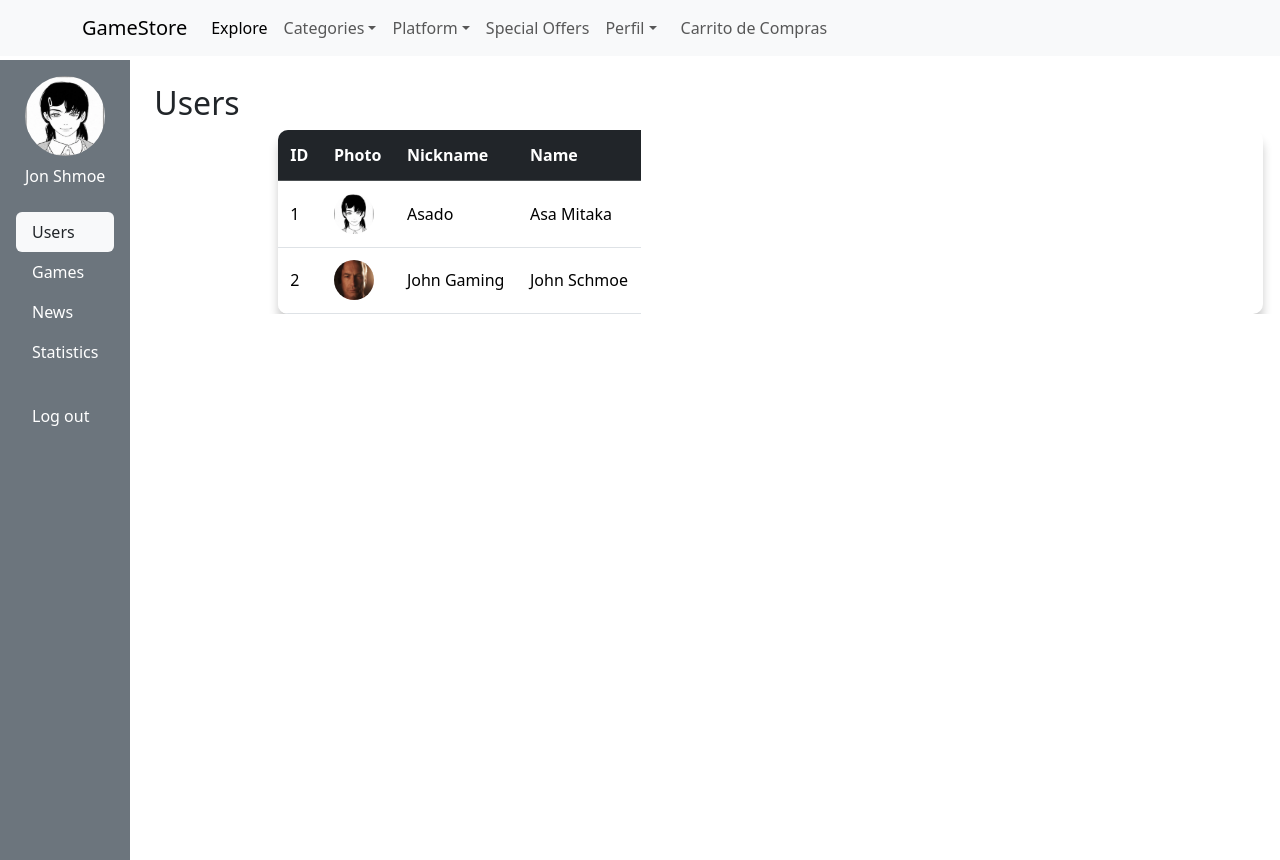
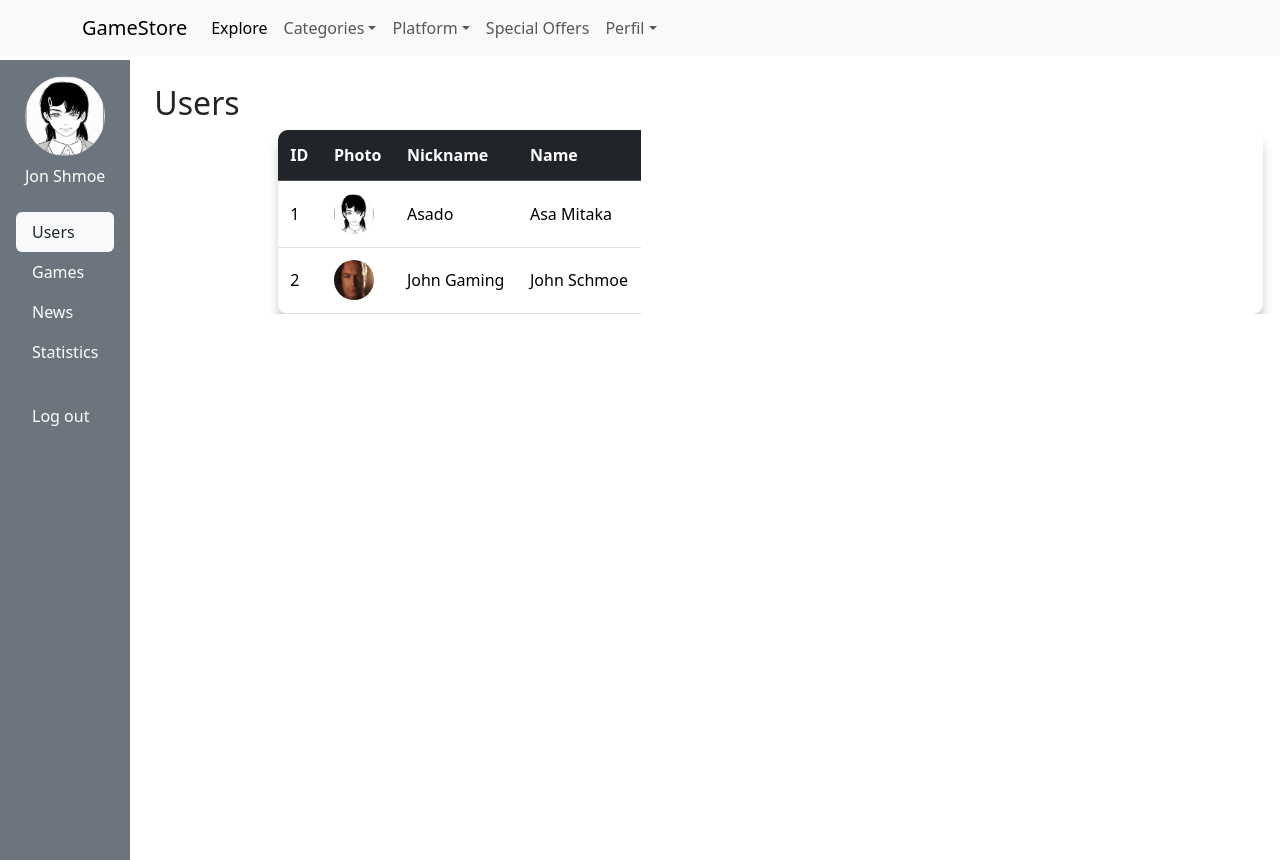
Before and after one commit to ManuelRevillaRJ/PW-PROYECTO-FIJO, a React app: page /PW_G2_F/users in a window 1280 px wide. Shown: the top 860 px of the page. Built offline with nearby package versions, Linux system fonts and the light colour scheme; the HTML template or start-up script is replaced by a standard one.

Commit message:
carrito, edit, eliminar

```diff
--- a/src/components/NavBar.tsx
+++ b/src/components/NavBar.tsx
@@ -190,12 +190,7 @@ export default function NavBar() {
               </ul>
             </li>
 
-            <li className="nav-item">
-              <Link className="nav-link" to={"/carrito"}>
-                <i className="bi bi-bar-chart me-2"></i>
-                Carrito de Compras
-              </Link>
-            </li>
+
 
           </ul>
         </div>
--- a/src/components/Table.tsx
+++ b/src/components/Table.tsx
@@ -48,7 +48,7 @@ export const Table = () => {
   const cerrarModal3 = () => setModalAbierto3(false)
 
   const buscarJuego = async () => {
-    if (!inputId) return alert("Ingresa un ID válido") // cambiar
+    if (!inputId) toast.error("Ingresa un ID valido")
     try {
       const res = await fetch(`${API_URL}/games/${inputId}`)
       if (!res.ok) throw new Error("Juego no encontrado")
@@ -56,7 +56,7 @@ export const Table = () => {
       setJuegoSeleccionado(data)
     } catch (error) {
       setJuegoSeleccionado(null)
-      alert((error as Error).message) // esto cambiar, es para probar
+      toast.error((error as Error).message)
     }
   }
 
@@ -118,7 +118,7 @@ export const Table = () => {
               className="delete-btn"
               onClick={() => {
                 if (juegoSeleccionado) abrirModal2(juegoSeleccionado)
-                else alert("Busca un juego primero") // borrar cambiar
+                else toast.error("Busca un juego primero")
                 return
               }}
             />
```
